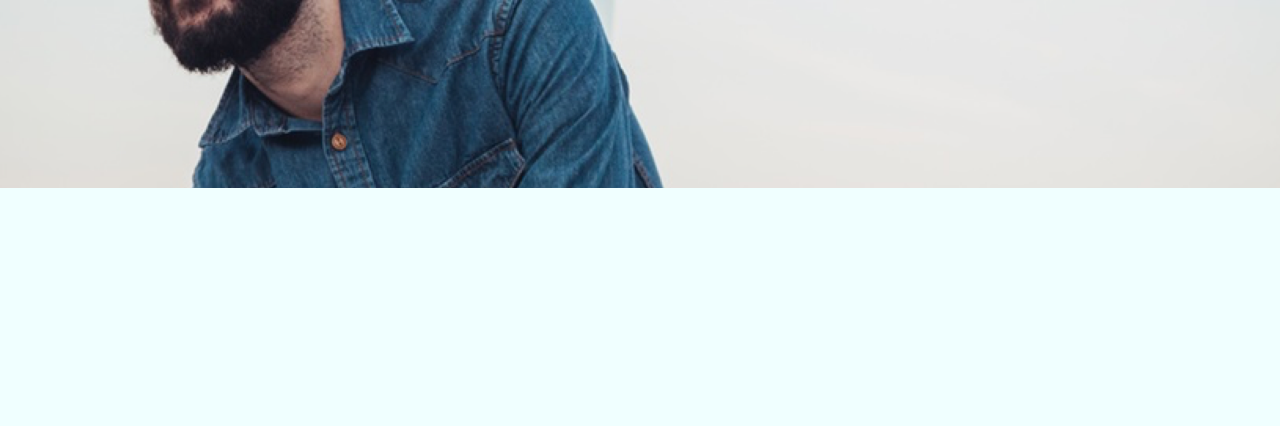
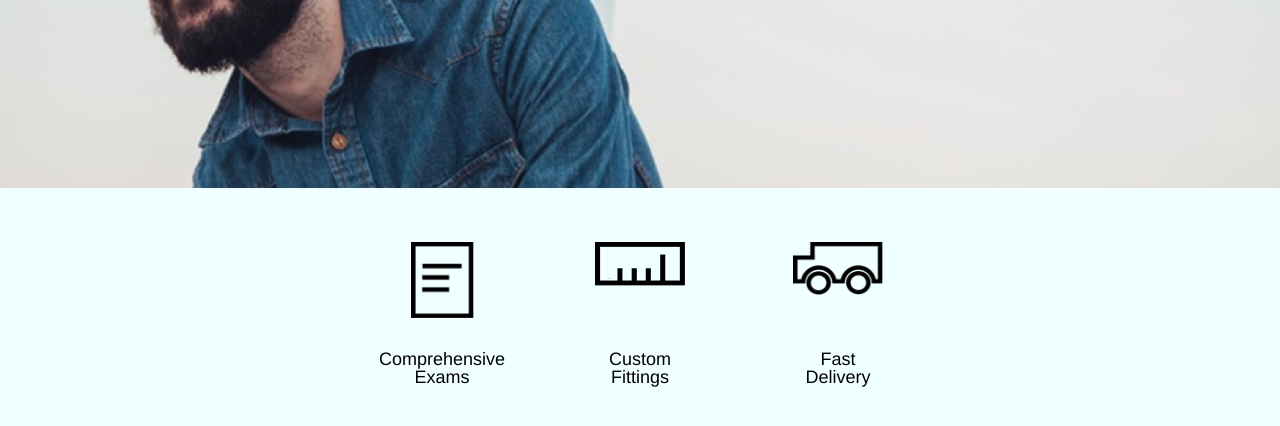
Before and after one commit to rhoffen/Tortoiseshell, a plain HTML site: page index.html in a window 1280 px wide. Shown: the part 352-778 px from the top of the page. Drawn offline with Linux system fonts and the light colour scheme.

Commit message:
Offerings section for desktop version completed.

```diff
--- a/index.html
+++ b/index.html
@@ -28,7 +28,18 @@
     <!-- Offerings -->
     <div class="offerings full-container">
       <div class="centered-container">
-
+        <figure id="paper">
+          <img src="./resources/images/paper-icon.png" alt="Paper icon">
+          <figcaption>Comprehensive Exams</figcaption>
+        </figure>
+        <figure id="ruler">
+          <img src="./resources/images/ruler-icon.png" alt="Ruler icon">
+          <figcaption>Custom Fittings</figcaption>
+        </figure>
+        <figure id="truck">
+          <img src="./resources/images/truck-icon.png" alt="Truck icon">
+          <figcaption>Fast Delivery</figcaption>
+        </figure>
       </div>
 
     </div>
--- a/resources/css/style.css
+++ b/resources/css/style.css
@@ -15,6 +15,7 @@ html {
   display: flex;
 }
 
+/*Top banner section styling*/
 .banner {
   height: 30rem;
   background-image: url("../images/glasses-bg.png");
@@ -70,3 +71,37 @@ html {
   margin-top: 10rem;
   margin-right: -2rem;
 }
+
+/*Offerings div styling*/
+.offerings .centered-container {
+  justify-content: center;
+  margin: 3rem auto;
+}
+
+.offerings .centered-container figure {
+  height: 8rem;
+  display: flex;
+  flex-direction: column;
+  justify-content: space-between;
+  align-items: center;
+  width: 5rem;
+}
+
+.offerings .centered-container figure img {
+  width: inherit;
+  height: auto;
+}
+
+#paper img {
+  width: 3.5rem;
+}
+
+#ruler {
+  margin-left: 6rem;
+  margin-right: 6rem;
+}
+
+.offerings figcaption {
+  display: block;
+  text-align: center;
+}
```
